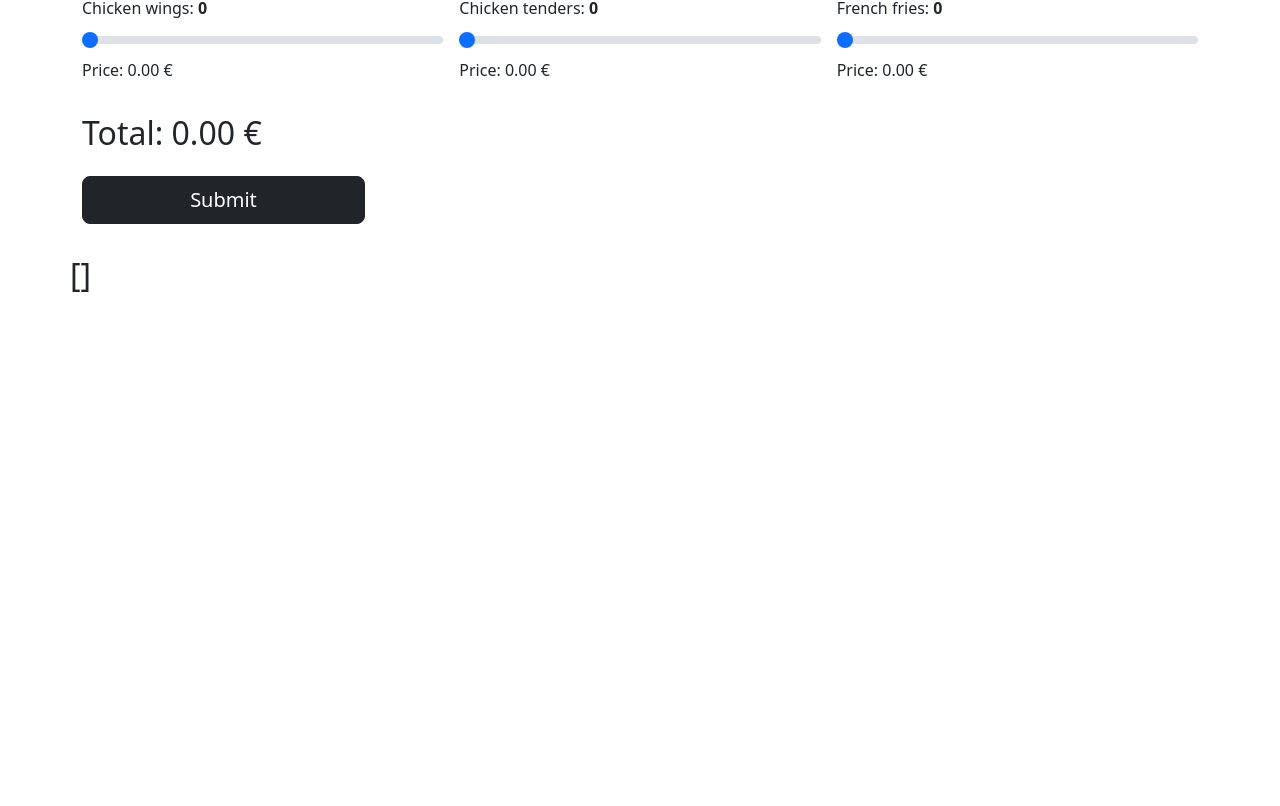
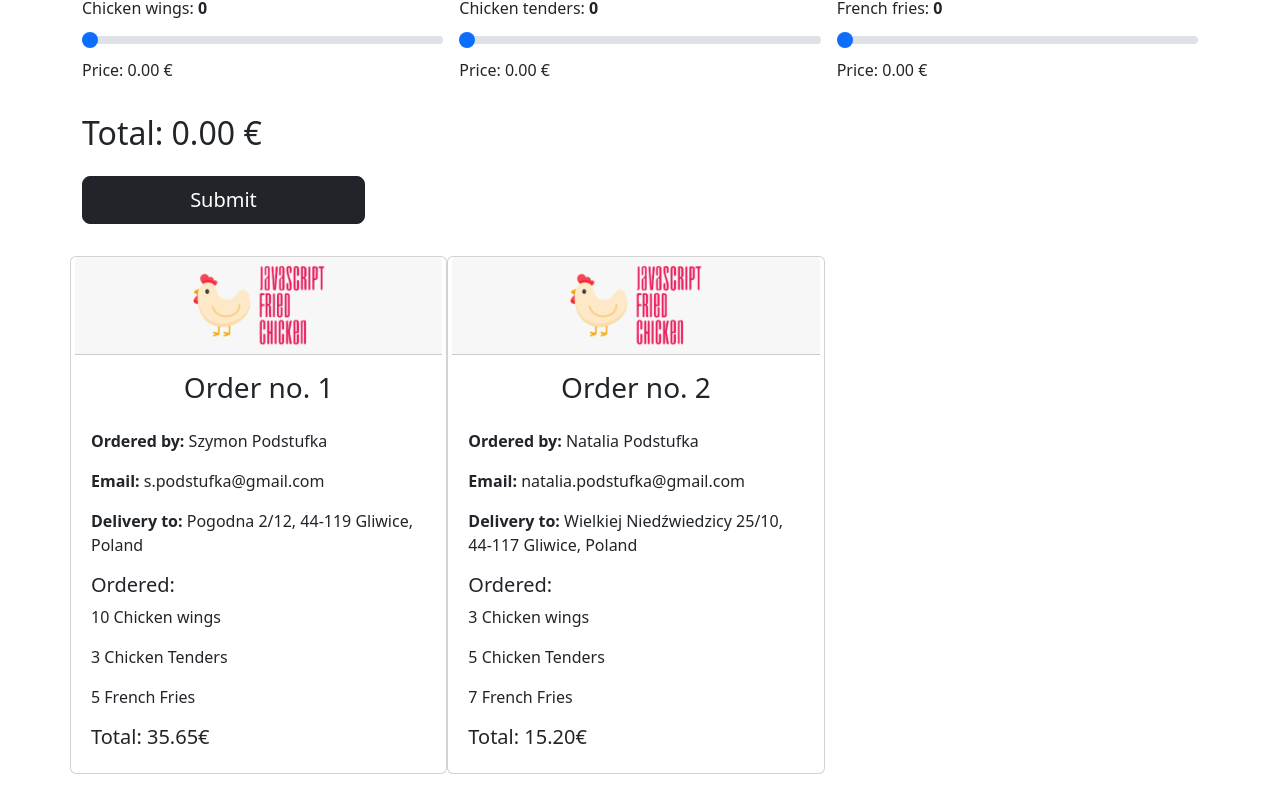
Before and after one commit to szymonp1992/checkout-form, a Vue app: page / in a window 1280 px wide. Shown: the part 460-1266 px from the top of the page. Before the commit the page ends 800 px from the top, so only its background shows below. Built offline with nearby package versions, Linux system fonts and the light colour scheme.

Commit message:
Added order cards with dummy data

```diff
--- a/src/components/AllOrders.vue
+++ b/src/components/AllOrders.vue
@@ -1,7 +1,42 @@
 <template>
     <div class="container ps-0">
-        <h2>{{ allOrders }}</h2>
+        <div class="row ms-0 row-cols-1 row-cols-sm-2 row-cols-lg-3 row-cols-xxl-4 g-2">
+            <div class="card col">
+                <div class="card-header">
+                    <img src="../assets/jfc.png" alt="JavaScript Fried Chicken" class="jfc-logo">
+                </div>
+                <div class="card-body">
+                    <h3 class="card-title mb-4">Order no. 1</h3>
+                    <p class="card-text"><strong>Ordered by:</strong> Szymon Podstufka</p>
+                    <p class="card-text"><strong>Email:</strong> s.podstufka@gmail.com</p>
+                    <p class="card-text"><strong>Delivery to:</strong> Pogodna 2/12, 44-119 Gliwice, Poland</p>
+                    <h5 class="card-title">Ordered:</h5>
+                    <p class="card-text">10 Chicken wings</p>
+                    <p class="card-text">3 Chicken Tenders</p>
+                    <p class="card-text">5 French Fries</p>
+                    <h5 class="card-title">Total: 35.65€</h5>
+                </div>
+            </div>
+            <div class="card col">
+                <div class="card-header">
+                    <img src="../assets/jfc.png" alt="JavaScript Fried Chicken" class="jfc-logo">
+                </div>
+                <div class="card-body">
+                    <h3 class="card-title mb-4">Order no. 2</h3>
+                    <p class="card-text"><strong>Ordered by:</strong> Natalia Podstufka</p>
+                    <p class="card-text"><strong>Email:</strong> natalia.podstufka@gmail.com</p>
+                    <p class="card-text"><strong>Delivery to:</strong> Wielkiej Niedźwiedzicy 25/10, 44-117 Gliwice,
+                        Poland</p>
+                    <h5 class="card-title">Ordered:</h5>
+                    <p class="card-text">3 Chicken wings</p>
+                    <p class="card-text">5 Chicken Tenders</p>
+                    <p class="card-text">7 French Fries</p>
+                    <h5 class="card-title">Total: 15.20€</h5>
+                </div>
+            </div>
+        </div>
     </div>
+
 
 </template>
 
@@ -20,3 +55,23 @@ export default {
     }
 }
 </script>
+
+<style>
+.red {
+    background-color: red;
+    height: 100px;
+}
+
+.jfc-logo {
+    width: 40%;
+}
+
+.card-header {
+    display: flex;
+    justify-content: center;
+}
+
+h3.card-title {
+    text-align: center;
+}
+</style>
```
Also changed, not shown: src/assets/jfc.png.
